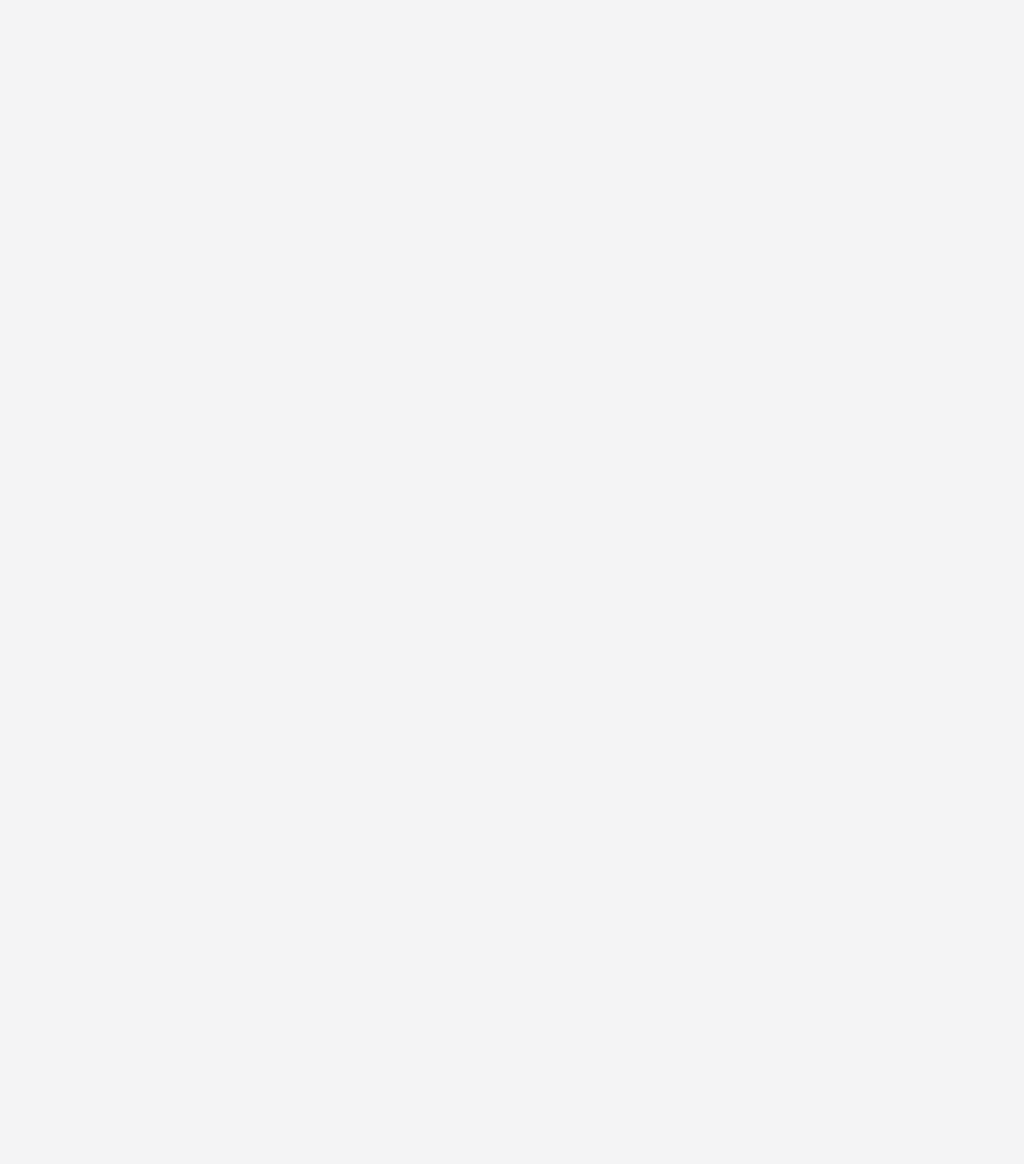
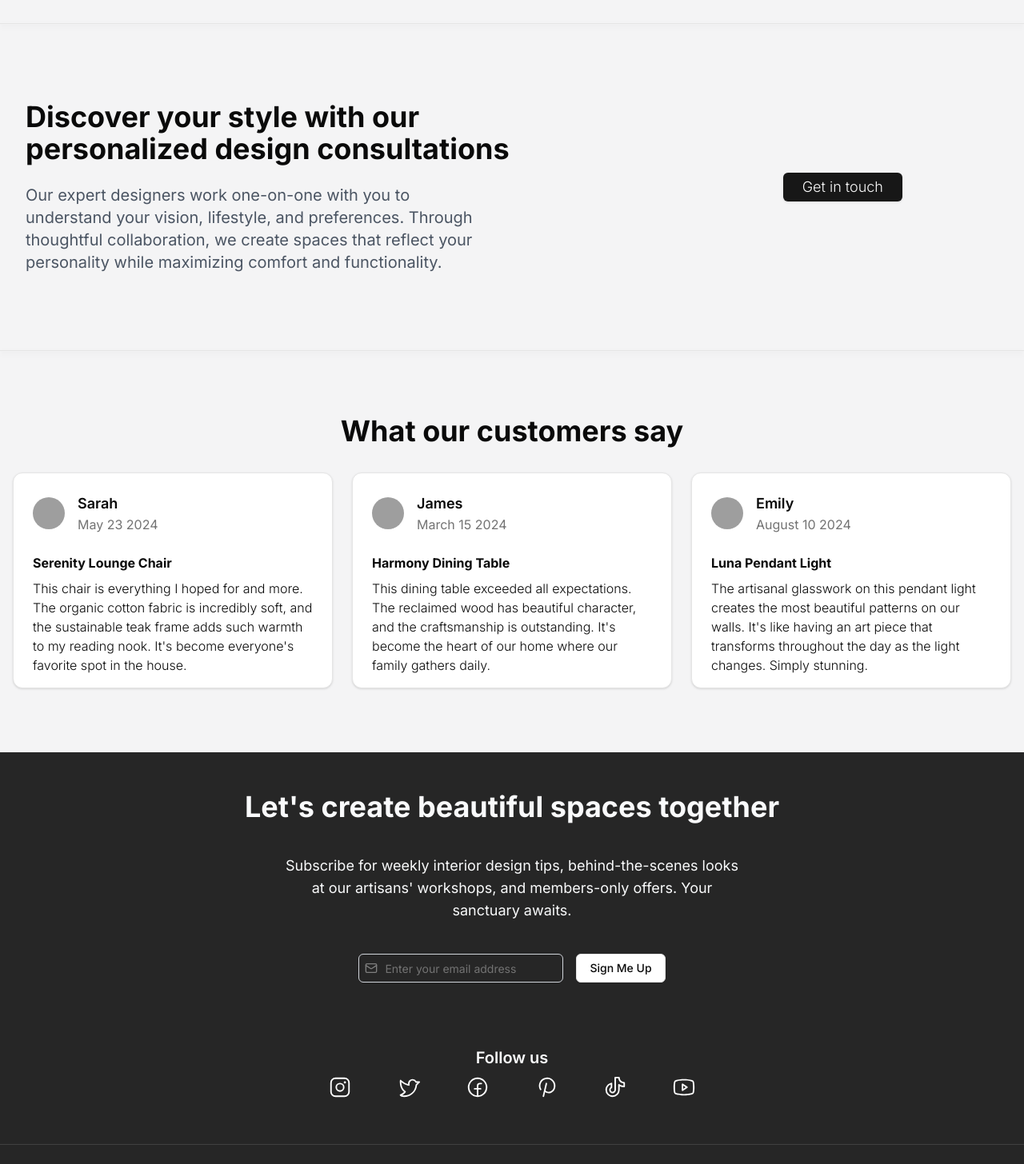
Before and after one commit to 104stars/furniture-template, a Next.js app: page / in a window 1280 px wide. Shown: the part 1240-2696 px from the top of the page at 80% size. Before the commit the page ends 800 px from the top, so only its background shows below. Built offline with nearby package versions, Linux system fonts and the light colour scheme; grey boxes are pictures that could not be loaded.

Commit message:
changed initial page and added social media in footer

```diff
--- a/app/landing/page.jsx
+++ b/app/landing/page.jsx
@@ -9,7 +9,7 @@ import ThirdSection from "./sections/third";
 import FooterSection from "./sections/footer";
 import Reviews from "./sections/reviews";
 
-export default function HeroSection() {
+export default function LandingPage() {
   return (
     <>
       <div className="sticky top-0 z-20">
--- a/app/landing/sections/footer.jsx
+++ b/app/landing/sections/footer.jsx
@@ -2,6 +2,14 @@ import { Button } from "@/components/ui/button";
 import { Separator } from "@/components/ui/separator";
 import Link from "next/link";
 import EmailInput from "@/components/emailinput/emailinput";
+import {
+  InstagramLogo,
+  TwitterLogo,
+  FacebookLogo,
+  PinterestLogo,
+  TiktokLogo,
+  YoutubeLogo,
+} from "@phosphor-icons/react/dist/ssr";
 export default function FooterSection() {
   return (
     <>
@@ -20,7 +28,31 @@ export default function FooterSection() {
             Sign Me Up
           </Button>
         </div>
+        <div className="flex flex-col items-center pt-10">
+          <h2 className="text-gray-50 font-inter font-semibold text-xl">Follow us</h2>
+          <div className="flex space-x-10 max-sm:space-x-0 " >
+            <div className="hover:bg-gray-700 cursor-pointer rounded-full p-2 max-sm:p-1">
+              <InstagramLogo size={30} color="white"/>
+            </div>
+            <div className="hover:bg-gray-700 cursor-pointer rounded-full p-2 max-sm:p-1">
+              <TwitterLogo size={30} color="white"/>
+            </div>
+            <div className="hover:bg-gray-700 cursor-pointer rounded-full p-2 max-sm:p-1">
+              <FacebookLogo size={30} color="white"/>
+            </div>
+            <div className="hover:bg-gray-700 cursor-pointer rounded-full p-2 max-sm:p-1">
+              <PinterestLogo size={30} color="white"/>
+            </div>
+            <div className="hover:bg-gray-700 cursor-pointer rounded-full p-2 max-sm:p-1">
+              <TiktokLogo size={30} color="white"/>
+            </div>
+            <div className="hover:bg-gray-700 cursor-pointer rounded-full p-2 max-sm:p-1">
+              <YoutubeLogo size={30} color="white"/>
+            </div>
+          </div>
+        </div>
       </section>
+
       <Separator className="w-full bg-neutral-700" />
       <div className="flex flex-col sm:flex-row items-center justify-between gap-4 sm:gap-0 p-4 sm:p-6 font-inter text-xs text-gray-50 bg-neutral-800">
         <p className="text-center sm:text-left">© 2024 All rights reserved.</p>
--- a/app/landing/sections/reviews.jsx
+++ b/app/landing/sections/reviews.jsx
@@ -3,7 +3,7 @@ import CustomerReviews from "@/components/customers/customers";
 export default function Reviews() {
     return (
         <div className="flex flex-col">
-            <h1 className="flex justify-center text-4xl items-center font-inter font-bold pt-20">What our customers say</h1>
+            <h1 className="flex justify-center text-4xl items-center font-inter font-bold pt-20 px-6 text-center">What our customers say</h1>
             <CustomerReviews/>
         </div>
     );
--- a/app/landing/sections/third.jsx
+++ b/app/landing/sections/third.jsx
@@ -2,7 +2,7 @@ import { Button } from "@/components/ui/button";
 
 export default function ThirdSection() {
   return (
-    <section className="py-12 sm:py-20 lg:py-28 px-4 sm:px-6 lg:px-8 ">
+    <section className="py-12 sm:py-20 lg:py-24 px-4 sm:px-6 lg:px-8 ">
       <div className="max-w-7xl mx-auto">
         <div className="flex flex-col lg:flex-row items-start lg:items-center justify-between gap-6 lg:gap-12">
           {/* Content Section */}
--- a/app/page.jsx
+++ b/app/page.jsx
@@ -1,7 +1,7 @@
-import Login from "@/components/login/page";
+import LandingPage from "./landing/page";
 
 export default function Home() {
   return (
-      <Login />
+      <LandingPage />
   );
 }
--- a/components/navbar/dropdown.jsx
+++ b/components/navbar/dropdown.jsx
@@ -39,7 +39,7 @@ export default function DropdownMenuDemo({ children }) {
           </DropdownMenuItem>
           <DropdownMenuSeparator className="bg-gray-200" />
           <DropdownMenuItem className="hover:underline text-red-500 text-md ">
-            <Link href="/" className="hover:text-red-900 flex items-center gap-2">
+            <Link href="/login" className="hover:text-red-900 flex items-center gap-2">
               <SignOut />
               Sign out
             </Link>
```
Also changed, not shown: app/login/login-background/login-background.jsx (renamed from components/login/login-background/login-background.jsx), app/login/login-form/form-content.jsx (renamed from components/login/login-form/form-content.jsx), app/login/login-form/login-form.jsx (renamed from components/login/login-form/login-form.jsx), app/login/page.jsx (renamed from components/login/page.jsx).
